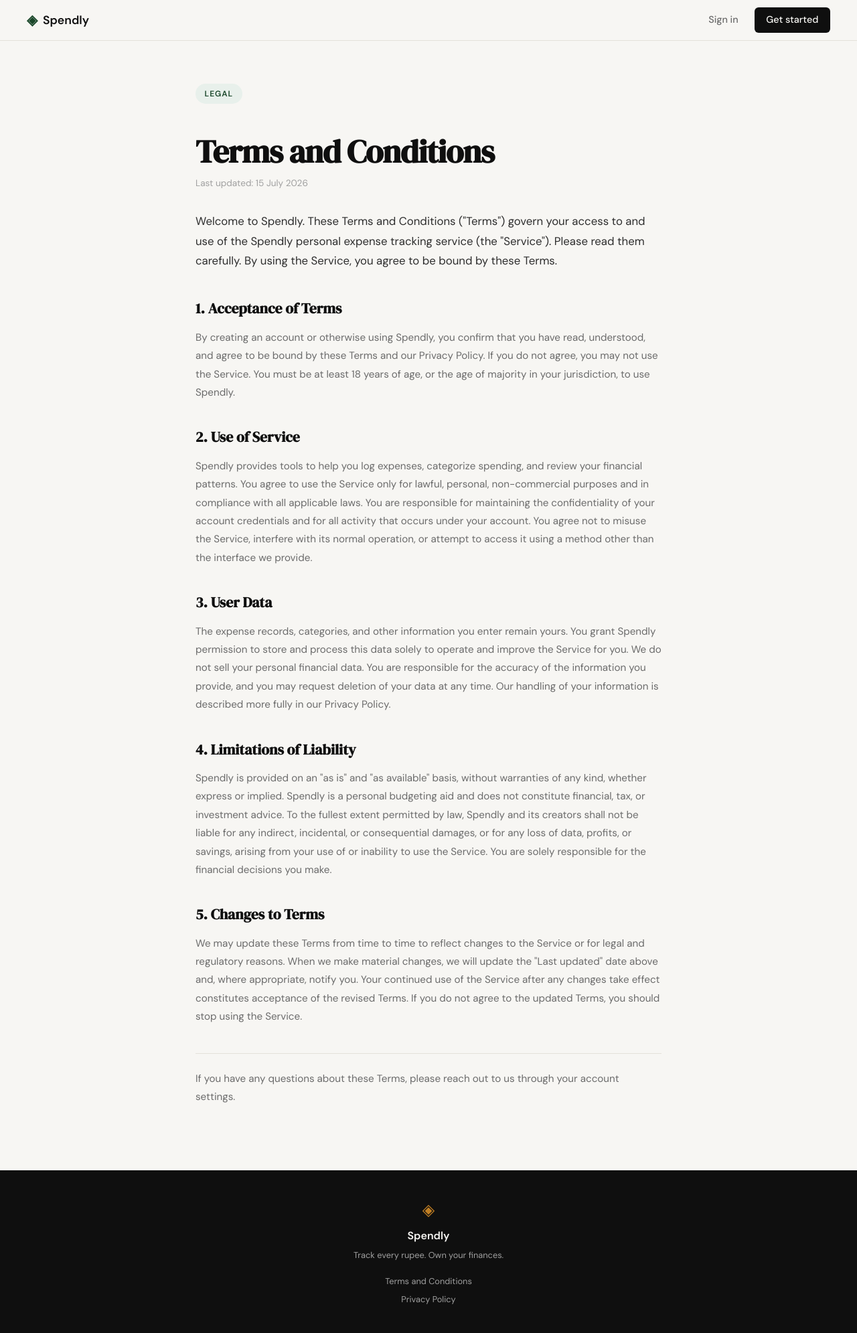
After one commit to parsu24/Spendly, a Flask app: page /terms in a window 1280 px wide. The commit adds this page. Shown: the whole page at 67% size. Run offline with Flask 3, Linux system fonts and the light colour scheme.

Commit message:
landing: add terms and conditions page and route

```diff
--- a/app.py
+++ b/app.py
@@ -20,6 +20,11 @@ def register():
 @app.route("/login")
 def login():
     return render_template("login.html")
+
+
+@app.route("/terms")
+def terms():
+    return render_template("terms.html")
 
 
 # ------------------------------------------------------------------ #
--- a/static/css/style.css
+++ b/static/css/style.css
@@ -369,6 +369,58 @@ a { color: inherit; text-decoration: none; }
 }
 
 /* ------------------------------------------------------------------ */
+/* Legal pages (Terms, Privacy)                                        */
+/* ------------------------------------------------------------------ */
+
+.legal {
+    max-width: 760px;
+    margin: 0 auto;
+    padding: 4rem 2rem 5rem;
+}
+
+.legal-title {
+    font-family: var(--font-display);
+    font-size: clamp(2rem, 4vw, 3rem);
+    line-height: 1.15;
+    letter-spacing: -0.02em;
+    color: var(--ink);
+    margin: 1.25rem 0 0.5rem;
+}
+
+.legal-updated {
+    font-size: 0.85rem;
+    color: var(--ink-faint);
+    margin-bottom: 2rem;
+}
+
+.legal-intro {
+    font-size: 1.05rem;
+    color: var(--ink-soft);
+    line-height: 1.75;
+    margin-bottom: 2.5rem;
+}
+
+.legal-heading {
+    font-family: var(--font-display);
+    font-size: 1.35rem;
+    color: var(--ink);
+    margin: 2.25rem 0 0.75rem;
+}
+
+.legal-body {
+    font-size: 0.95rem;
+    color: var(--ink-muted);
+    line-height: 1.8;
+    margin-bottom: 1rem;
+}
+
+.legal-contact {
+    margin-top: 2.5rem;
+    padding-top: 1.5rem;
+    border-top: 1px solid var(--border);
+}
+
+/* ------------------------------------------------------------------ */
 /* Auth pages                                                          */
 /* ------------------------------------------------------------------ */
 
--- a/templates/base.html
+++ b/templates/base.html
@@ -35,7 +35,7 @@
             <span class="footer-name">Spendly</span>
             <p class="footer-copy">Track every rupee. Own your finances.</p>
             <div class="footer-links">
-                <a href="#">Terms and Conditions</a>
+                <a href="{{ url_for('terms') }}">Terms and Conditions</a>
                 <a href="#">Privacy Policy</a>
             </div>
         </div>
--- /dev/null
+++ b/templates/terms.html
@@ -0,0 +1,82 @@
+{% extends "base.html" %}
+
+{% block title %}Terms and Conditions — Spendly{% endblock %}
+
+{% block content %}
+
+<section class="legal">
+    <div class="legal-inner">
+        <div class="hero-badge">Legal</div>
+        <h1 class="legal-title">Terms and Conditions</h1>
+        <p class="legal-updated">Last updated: 15 July 2026</p>
+
+        <p class="legal-intro">
+            Welcome to Spendly. These Terms and Conditions ("Terms") govern your
+            access to and use of the Spendly personal expense tracking service
+            (the "Service"). Please read them carefully. By using the Service,
+            you agree to be bound by these Terms.
+        </p>
+
+        <h2 class="legal-heading">1. Acceptance of Terms</h2>
+        <p class="legal-body">
+            By creating an account or otherwise using Spendly, you confirm that
+            you have read, understood, and agree to be bound by these Terms and
+            our Privacy Policy. If you do not agree, you may not use the Service.
+            You must be at least 18 years of age, or the age of majority in your
+            jurisdiction, to use Spendly.
+        </p>
+
+        <h2 class="legal-heading">2. Use of Service</h2>
+        <p class="legal-body">
+            Spendly provides tools to help you log expenses, categorize spending,
+            and review your financial patterns. You agree to use the Service only
+            for lawful, personal, non-commercial purposes and in compliance with
+            all applicable laws. You are responsible for maintaining the
+            confidentiality of your account credentials and for all activity that
+            occurs under your account. You agree not to misuse the Service,
+            interfere with its normal operation, or attempt to access it using a
+            method other than the interface we provide.
+        </p>
+
+        <h2 class="legal-heading">3. User Data</h2>
+        <p class="legal-body">
+            The expense records, categories, and other information you enter
+            remain yours. You grant Spendly permission to store and process this
+            data solely to operate and improve the Service for you. We do not sell
+            your personal financial data. You are responsible for the accuracy of
+            the information you provide, and you may request deletion of your data
+            at any time. Our handling of your information is described more fully
+            in our Privacy Policy.
+        </p>
+
+        <h2 class="legal-heading">4. Limitations of Liability</h2>
+        <p class="legal-body">
+            Spendly is provided on an "as is" and "as available" basis, without
+            warranties of any kind, whether express or implied. Spendly is a
+            personal budgeting aid and does not constitute financial, tax, or
+            investment advice. To the fullest extent permitted by law, Spendly and
+            its creators shall not be liable for any indirect, incidental, or
+            consequential damages, or for any loss of data, profits, or savings,
+            arising from your use of or inability to use the Service. You are
+            solely responsible for the financial decisions you make.
+        </p>
+
+        <h2 class="legal-heading">5. Changes to Terms</h2>
+        <p class="legal-body">
+            We may update these Terms from time to time to reflect changes to the
+            Service or for legal and regulatory reasons. When we make material
+            changes, we will update the "Last updated" date above and, where
+            appropriate, notify you. Your continued use of the Service after any
+            changes take effect constitutes acceptance of the revised Terms. If
+            you do not agree to the updated Terms, you should stop using the
+            Service.
+        </p>
+
+        <p class="legal-body legal-contact">
+            If you have any questions about these Terms, please reach out to us
+            through your account settings.
+        </p>
+    </div>
+</section>
+
+{% endblock %}
```
